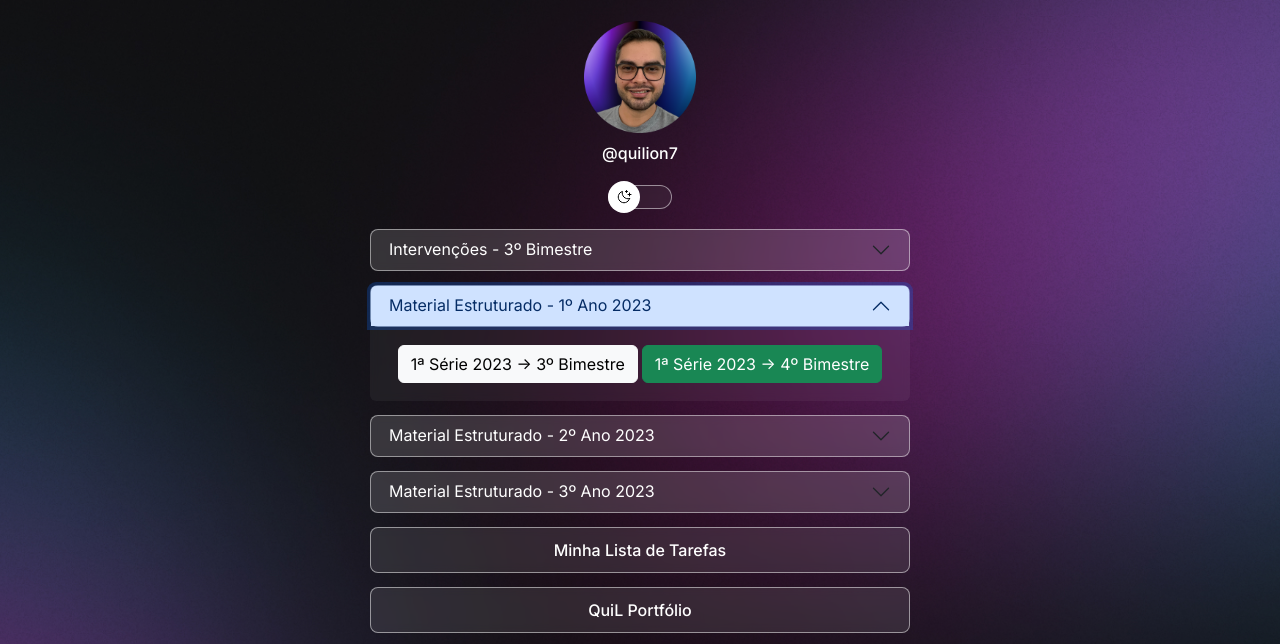
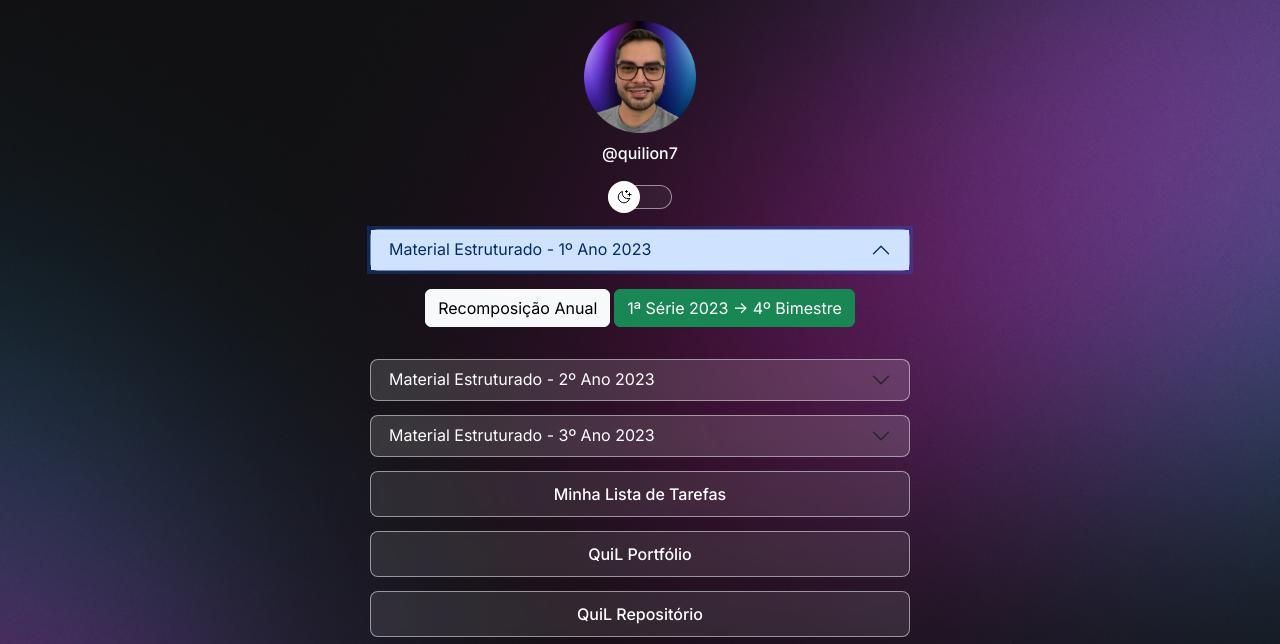
Before and after one commit to QuiLion7/quilinks, a plain HTML site: page index.html in a window 1280 px wide. Both pictures are taken after a click on the button "Material Estruturado - 1º Ano 2023". Shown: the top 644 px of the page. Drawn offline with nearby package versions, Linux system fonts and the light colour scheme.

Commit message:
recomposição anual

```diff
--- a/index.html
+++ b/index.html
@@ -39,8 +39,8 @@
       </div>
 
       <ul class="list-group">
-        <div class="accordion" id="accordionInter">
-          <div class="accordion-item">
+        <!-- <div class="accordion" id="accordion">
+          <div class="accordion-item1">
             <h2 class="accordion-header">
               <button
                 class="accordion-button collapsed"
@@ -56,7 +56,7 @@
             <div
               id="collapseOne"
               class="accordion-collapse collapse"
-              data-bs-parent="#accordionInter"
+              data-bs-parent="#accordion"
             >
               <div
                 class="accordion-body d-flex flex-column justify-content-center align-items-center"
@@ -82,9 +82,9 @@
               </div>
             </div>
           </div>
-        </div>
-        <div class="accordion" id="accordionMaterial1">
-          <div class="accordion-item">
+        </div> -->
+        <div class="accordion" id="accordion">
+          <div class="accordion-item1">
             <h2 class="accordion-header">
               <button
                 class="accordion-button collapsed collapsed"
@@ -100,16 +100,16 @@
             <div
               id="collapseTwo"
               class="accordion-collapse collapse"
-              data-bs-parent="#accordionMaterial1"
+              data-bs-parent="#accordion"
             >
               <div
                 class="accordion-body d-flex justify-content-center align-items-center"
               >
                 <a
                   class="btn btn-light"
-                  href="https://drive.google.com/drive/folders/1LzQ-ZnRG8QyLrM-7V29EAeEjPtdAI5ZO?usp=sharing"
+                  href="https://forms.gle/MFk8ea818Ui9Qc4r6"
                   target="_blank"
-                  >1ª Série 2023 -> 3º Bimestre</a
+                  >Recomposição Anual</a
                 >
                 <a
                   class="btn btn-success"
@@ -121,7 +121,7 @@
             </div>
           </div>
         </div>
-        <div class="accordion" id="accordionMaterial2">
+        <div class="accordion" id="accordion">
           <div class="accordion-item">
             <h2 class="accordion-header">
               <button
@@ -138,16 +138,16 @@
             <div
               id="collapseThree"
               class="accordion-collapse collapse"
-              data-bs-parent="#accordionMaterial2"
+              data-bs-parent="#accordion"
             >
               <div
                 class="accordion-body d-flex justify-content-center align-items-center"
               >
                 <a
                   class="btn btn-light"
-                  href="https://drive.google.com/drive/folders/1d1lVG8Wj_FtTMnju3UWdrGU8aULn1tVb?usp=sharing"
+                  href="https://forms.gle/CUPdHQU55HEhdbGEA"
                   target="_blank"
-                  >2ª Série 2023 -> 3º Bimestre</a
+                  >Recomposição Anual</a
                 >
                 <a
                   class="btn btn-success"
@@ -159,7 +159,7 @@
             </div>
           </div>
         </div>
-        <div class="accordion" id="accordionMaterial3">
+        <div class="accordion" id="accordion">
           <div class="accordion-item">
             <h2 class="accordion-header">
               <button
@@ -176,16 +176,16 @@
             <div
               id="collapseFour"
               class="accordion-collapse collapse"
-              data-bs-parent="#accordionMaterial3"
+              data-bs-parent="#accordion"
             >
               <div
                 class="accordion-body d-flex justify-content-center align-items-center"
               >
                 <a
                   class="btn btn-light"
-                  href="https://drive.google.com/drive/folders/1Hm6mqxqnrIqjKupCgowfRQwcj1O6iNR0?usp=sharing"
+                  href="https://forms.gle/2k2vi45zUCJ5uPbu9"
                   target="_blank"
-                  >3ª Série 2023 -> 3º Bimestre</a
+                  >Recomposição Anual</a
                 >
                 <a
                   class="btn btn-success"
```
